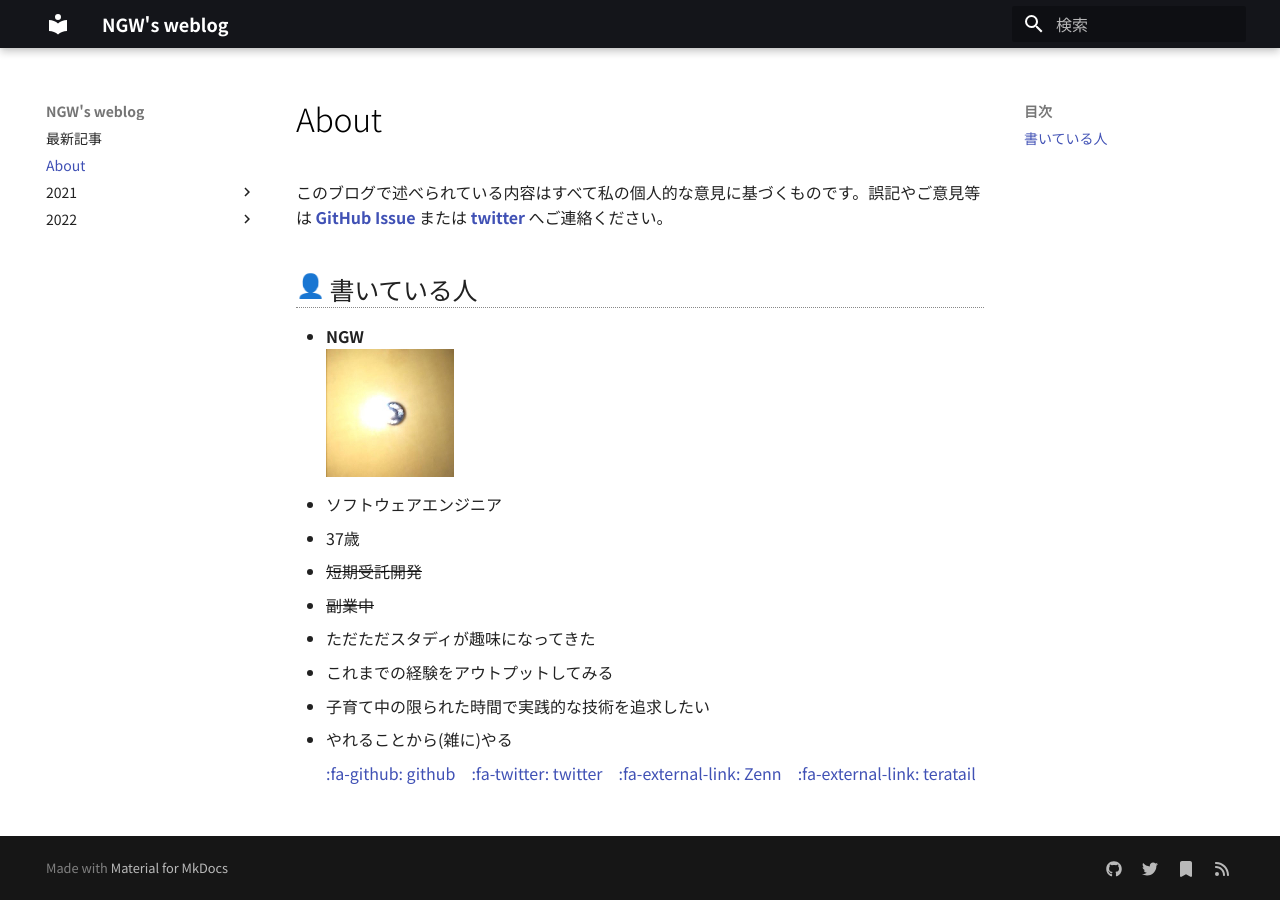
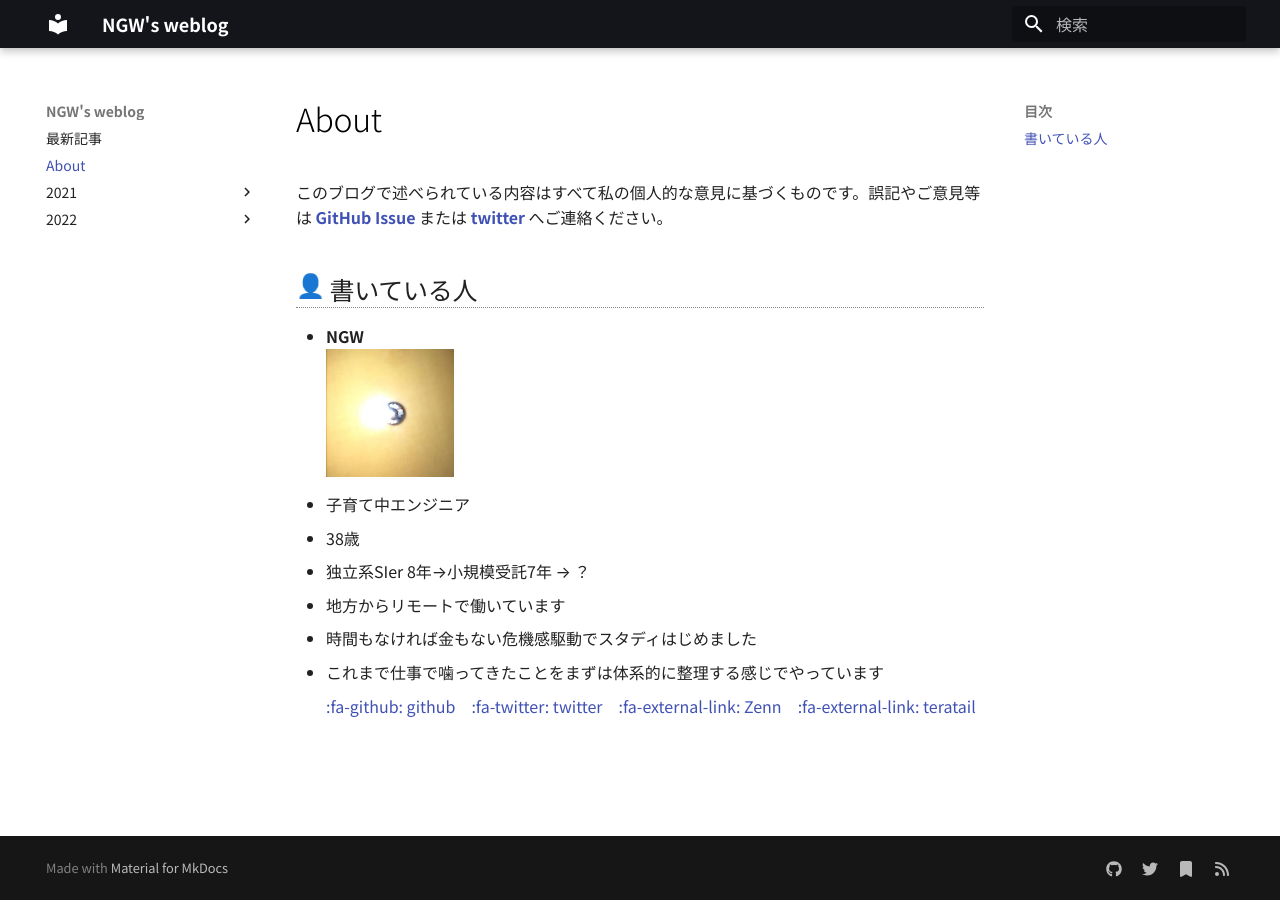
Before and after one commit to ngwork0301/mkdocs-blog, an MkDocs documentation site: the page built from blog/docs/about.md, in a window 1280 px wide. Built offline with MkDocs 1.6.1 and Material for MkDocs 9.7.7, drawn with Linux system fonts in a browser that asks for light colours; nearby versions of some CDN libraries; emoji names are drawn with the system emoji font; some web fonts are replaced; comment, search, counter and statistics services are not loaded.

```diff
--- a/blog/docs/about.md
+++ b/blog/docs/about.md
@@ -5,13 +5,11 @@
 ##  :bust_in_silhouette: 書いている人
 * **NGW**
     ![Screenshot](img/ngwicon.png)
-* ソフトウェアエンジニア
-* 37歳
-* ~~短期受託開発~~
-* ~~副業中~~
-* ただただスタディが趣味になってきた
-* これまでの経験をアウトプットしてみる
-* 子育て中の限られた時間で実践的な技術を追求したい
-* やれることから(雑に)やる
+* 子育て中エンジニア
+* 38歳
+* 独立系SIer 8年→小規模受託7年 → ？
+* 地方からリモートで働いています
+* 時間もなければ金もない危機感駆動でスタディはじめました
+* これまで仕事で噛ってきたことをまずは体系的に整理する感じでやっています
 
   [:fa-github: github](https://github.com/ngwork0301)　[:fa-twitter: twitter](https://twitter.com/ngwork0301)　[:fa-external-link: Zenn](https://zenn.dev/ngw)　[:fa-external-link: teratail](https://teratail.com/users/NGW)
--- a/blog/mkdocs.yml
+++ b/blog/mkdocs.yml
@@ -78,6 +78,6 @@ plugins:
           iso_datetime
     - redirects:
         redirect_maps:
-            'index.md': '2022/jobs_to_be_Done_jobs_theory.md'
+            'index.md': '2022/zero-osdev-22_31.md'
     - rss
     - git-revision-date-localized
```
Also changed, not shown: blog/docs/2022/zero-osdev-22_31.md (added, +136 -0 lines), blog/docs/2022/23.2_execute_paint.png (added), blog/docs/2022/23.4_execute_cube_app.png (added), blog/docs/2022/23.5_execute_blocks_app.png (added), blog/docs/2022/30.5_execute_tview.png (added), blog/docs/2022/30.6_execute_gview.png (added).
